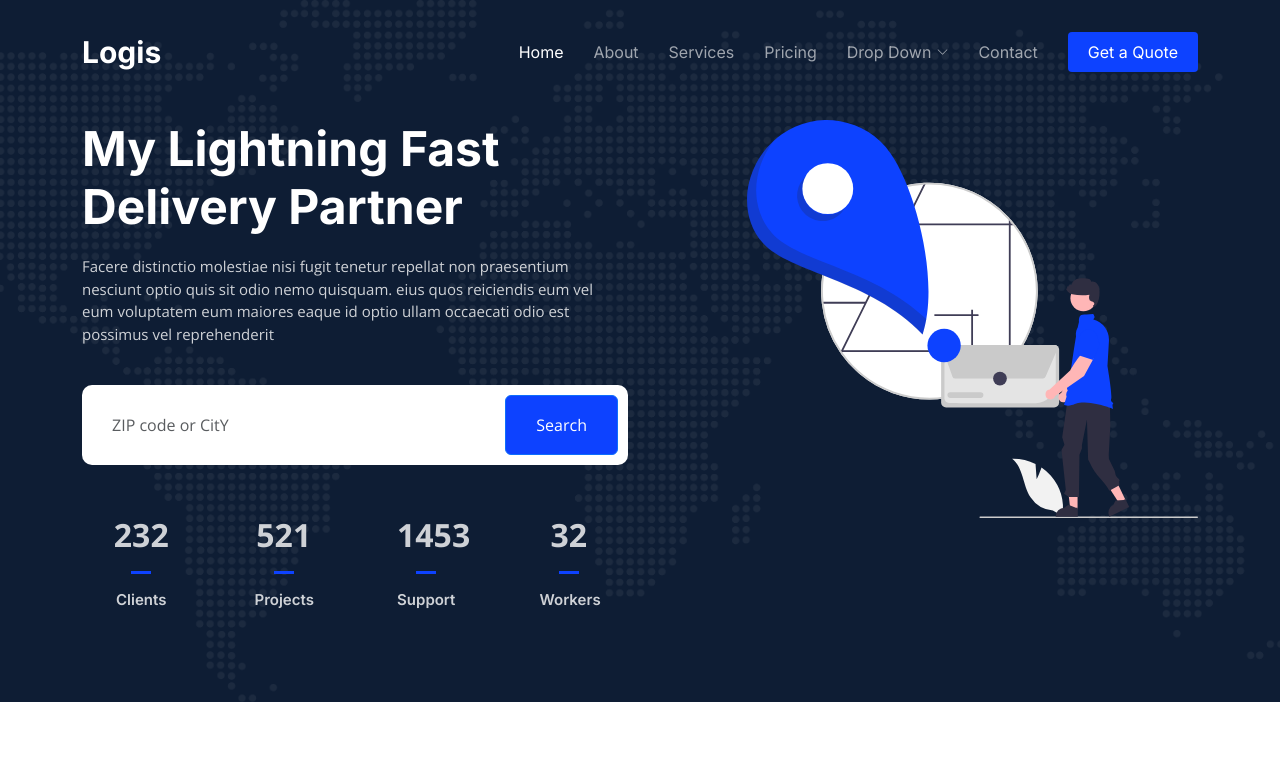
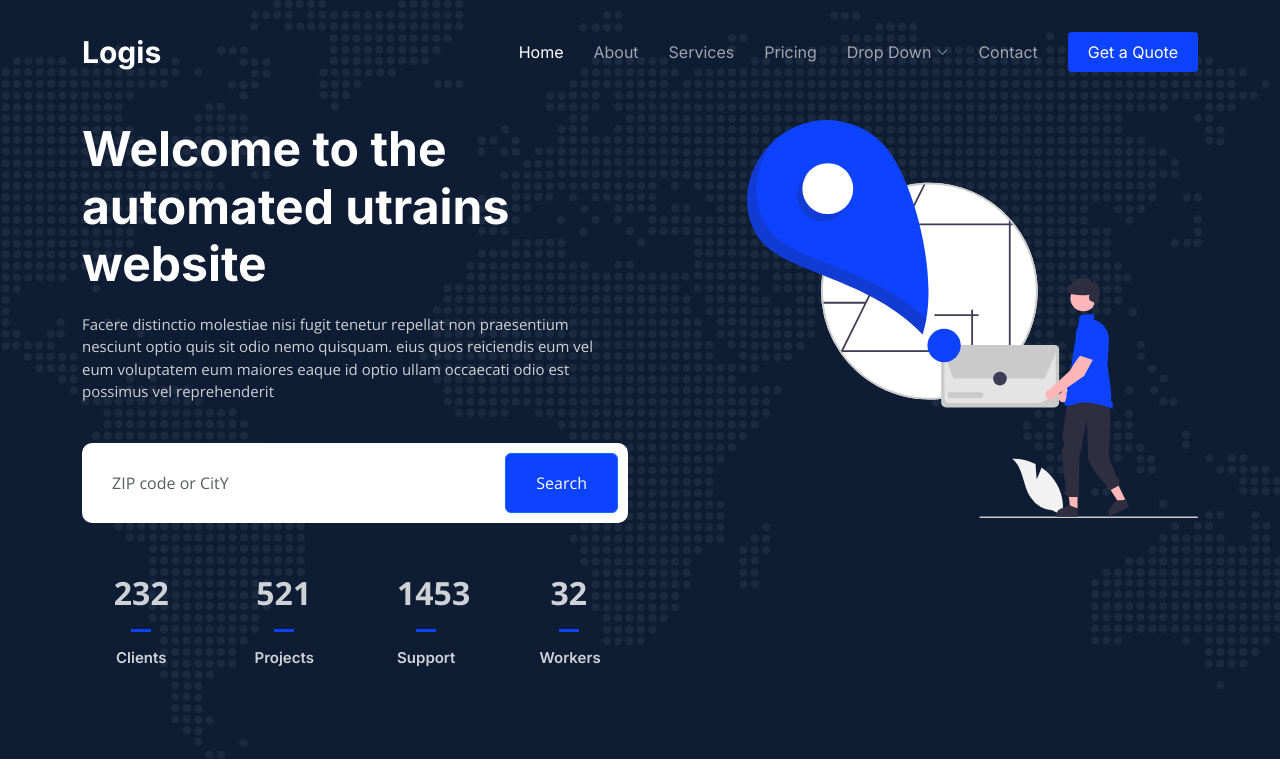
Before and after one commit to Migy34/aws-CI-CD, a plain HTML site: page index.html in a window 1280 px wide. Shown: the top 779 px of the page. Drawn offline with nearby package versions, Linux system fonts and the light colour scheme.

Commit message:
added a welcome message

```diff
--- a/index.html
+++ b/index.html
@@ -89,7 +89,7 @@
     <div class="container">
       <div class="row gy-4 d-flex justify-content-between">
         <div class="col-lg-6 order-2 order-lg-1 d-flex flex-column justify-content-center">
-          <h2 data-aos="fade-up">My Lightning Fast Delivery Partner</h2>
+          <h2 data-aos="fade-up">Welcome to the automated utrains website</h2>
           <p data-aos="fade-up" data-aos-delay="100">Facere distinctio molestiae nisi fugit tenetur repellat non praesentium nesciunt optio quis sit odio nemo quisquam. eius quos reiciendis eum vel eum voluptatem eum maiores eaque id optio ullam occaecati odio est possimus vel reprehenderit</p>
 
           <form action="#" class="form-search d-flex align-items-stretch mb-3" data-aos="fade-up" data-aos-delay="200">
```
